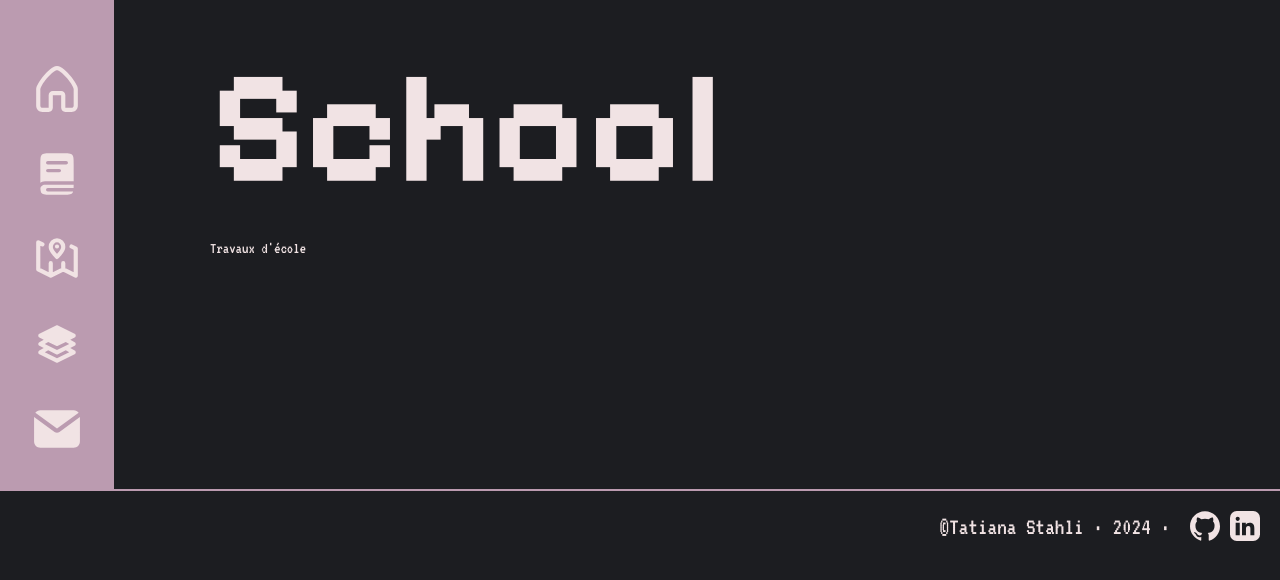
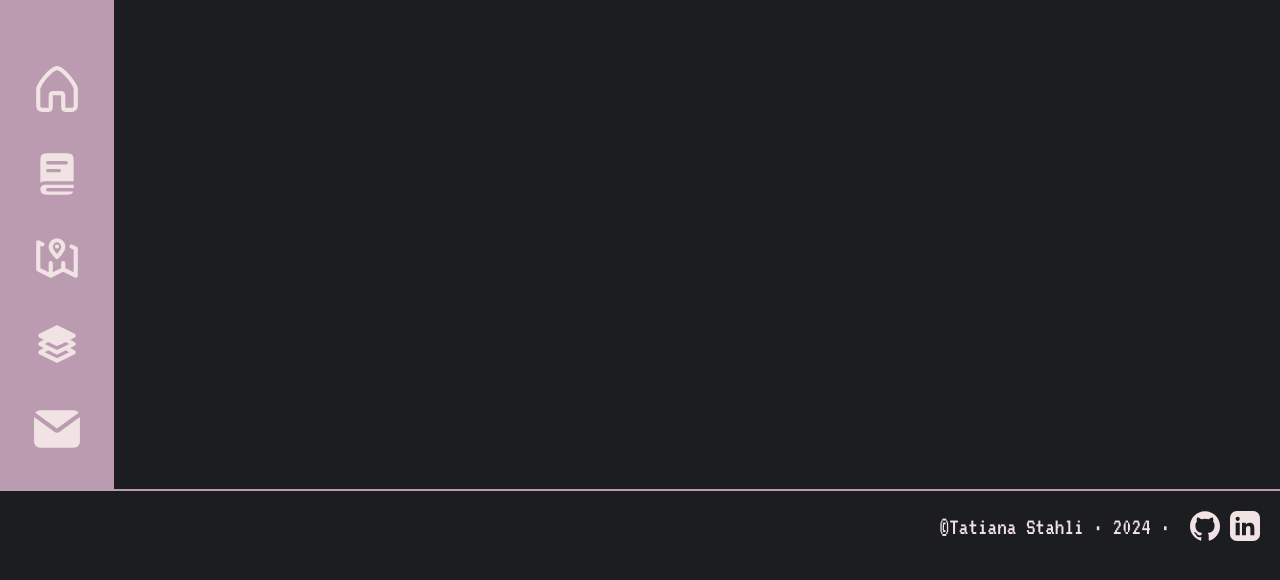
Before and after one commit to tatiana-sthl/portfolio2024, a React (Create React App) app: page /projects in a window 1280 px wide. Shown: the top 580 px of the page. Built offline with nearby package versions, Linux system fonts and the light colour scheme.

Commit message:
resolve conflict about link

```diff
--- a/src/components/Navbar.js
+++ b/src/components/Navbar.js
@@ -19,7 +19,7 @@ const Navbar = () => {
             </Link>
           </li>
           <li>
-            <Link to="/project">
+            <Link to="/projects">
               <div className='iconContainer'>
                 <svg width="50px" height="50px" viewBox="0 0 24 24" fill="none" xmlns="http://www.w3.org/2000/svg">
                   <path fill-rule="evenodd" clip-rule="evenodd" d="M4.72718 2.71244C5.03258 2.41324 5.46135 2.21816 6.27103 2.11151C7.10452 2.00172 8.2092 2 9.7931 2H14.2069C15.7908 2 16.8955 2.00172 17.729 2.11151C18.5387 2.21816 18.9674 2.41324 19.2728 2.71244C19.5782 3.01165 19.7773 3.43172 19.8862 4.22499C19.9982 5.04159 20 6.12387 20 7.67568V15.5135L7.34563 15.5135C6.44305 15.5132 5.82716 15.513 5.29899 15.6517C4.82674 15.7756 4.38867 15.9781 4 16.2442V7.67568C4 6.12387 4.00176 5.04159 4.11382 4.225C4.22268 3.43172 4.42179 3.01165 4.72718 2.71244ZM7.58621 5.78378C7.12914 5.78378 6.75862 6.1468 6.75862 6.59459C6.75862 7.04239 7.12914 7.40541 7.58621 7.40541H16.4138C16.8709 7.40541 17.2414 7.04239 17.2414 6.59459C17.2414 6.1468 16.8709 5.78378 16.4138 5.78378H7.58621ZM6.75862 10.3784C6.75862 9.93058 7.12914 9.56757 7.58621 9.56757H13.1034C13.5605 9.56757 13.931 9.93058 13.931 10.3784C13.931 10.8262 13.5605 11.1892 13.1034 11.1892H7.58621C7.12914 11.1892 6.75862 10.8262 6.75862 10.3784Z" fill="#F1E3E4"/>
--- a/src/pages/Home.js
+++ b/src/pages/Home.js
@@ -20,7 +20,7 @@ function Home() {
       <div className='linkHome'>
         <div className='linkBg'>
           <div>
-            <Link to="../pages/Projects">
+            <Link to="/projects">
               <img src={Book} alt='book-icon'/>
             </Link>
           </div>
--- a/src/pages/Projects.js
+++ b/src/pages/Projects.js
@@ -4,10 +4,7 @@ import React from 'react';
 function Projects() {
     return (
       <>
-        <div>
-            <h1>School</h1>
-            <p>Travaux d'école</p>
-        </div>
+
       </>
     )
 }
```
